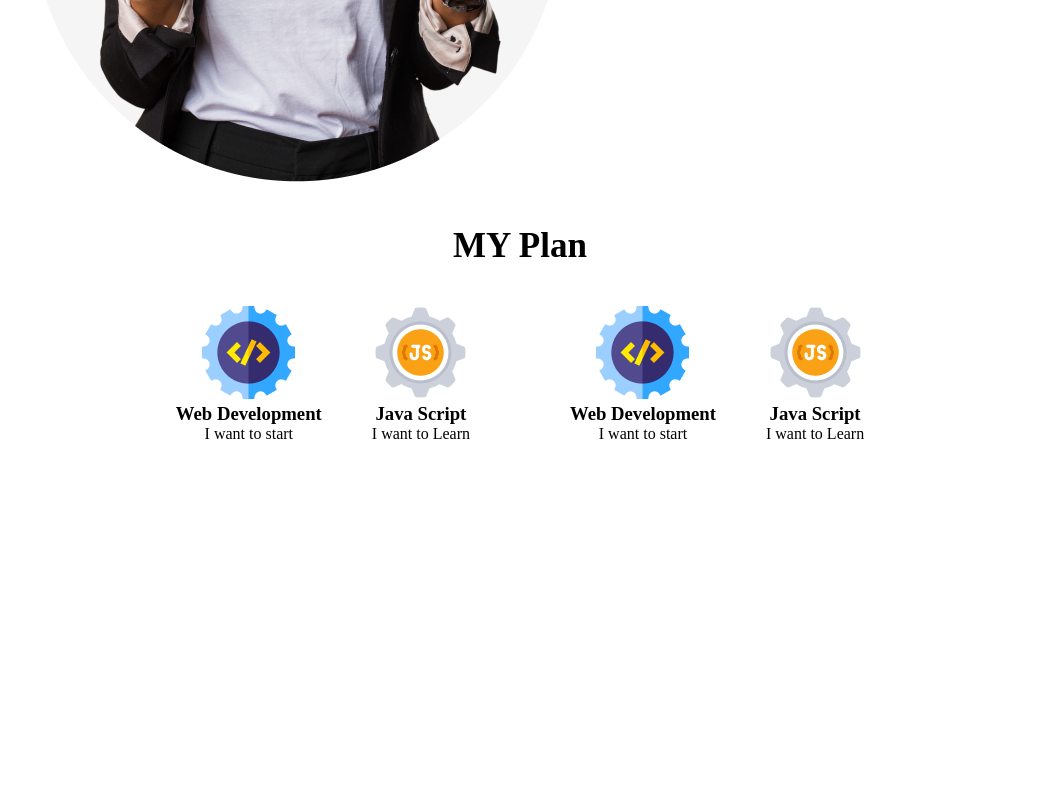
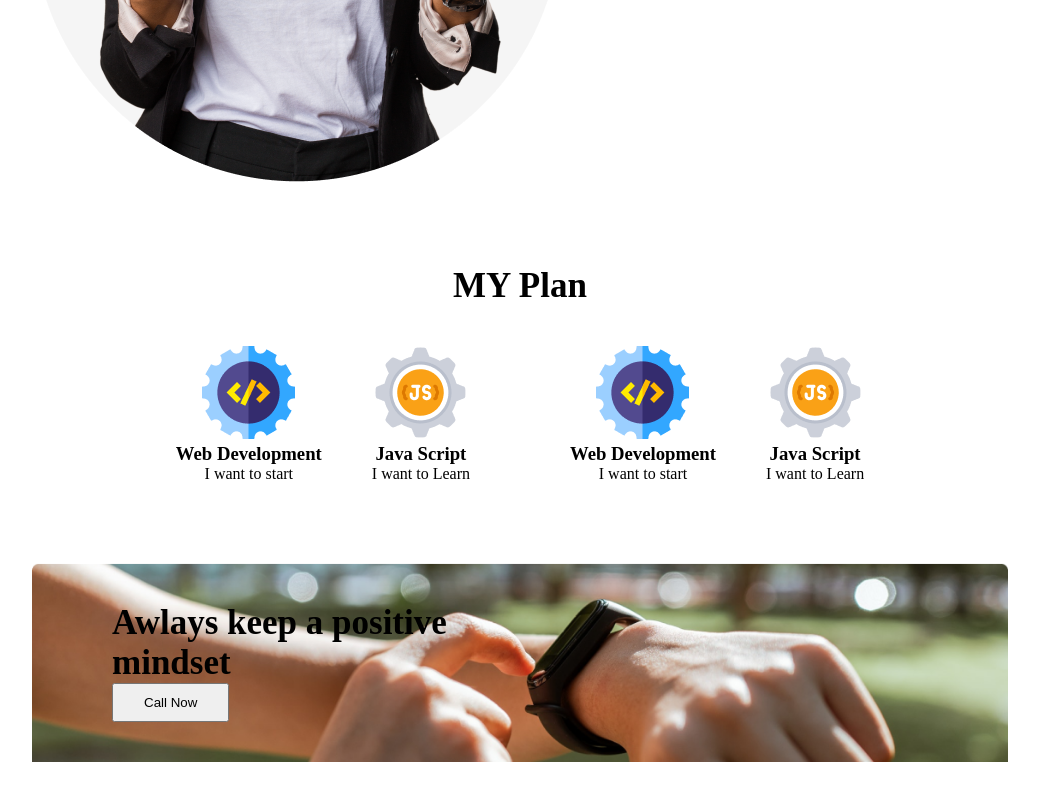
Before and after one commit to Waliullah018/practice, a plain HTML site: page index.html in a window 1280 px wide. Shown: the part 1542-2342 px from the top of the page, without its empty margins (120-1159 px from the left). Before the commit the page ends 1985 px from the top, so only its background shows below. Drawn offline with Linux system fonts and the light colour scheme.

Commit message:
Add Positive mind set and image set

```diff
--- a/css/style.css
+++ b/css/style.css
@@ -79,3 +79,23 @@ padding: 0;
     justify-content: center;
     margin-top: 40px;
 }
+section{
+    margin-bottom: 80px;
+}
+
+.Call{
+    padding: 10px 30px;
+}
+
+.positive-mind{
+    padding-top: 40px;
+    padding-bottom: 40px;
+    padding-left: 80px;
+    background-image: url(../images/watch.png);
+    background-repeat: no-repeat;
+    background-size: cover;
+    margin: auto;
+    width: 70%;
+    margin-bottom: 80px;
+
+}
--- a/index.html
+++ b/index.html
@@ -75,6 +75,11 @@
                 </div>
             </div>
         </section>
+        <div class="positive-mind">
+            <h1 class="title">Awlays keep a positive <br>
+                mindset</h1>
+                <button class="Call">Call Now</button>
+        </div>
     </main>
 
     <footer>
```
